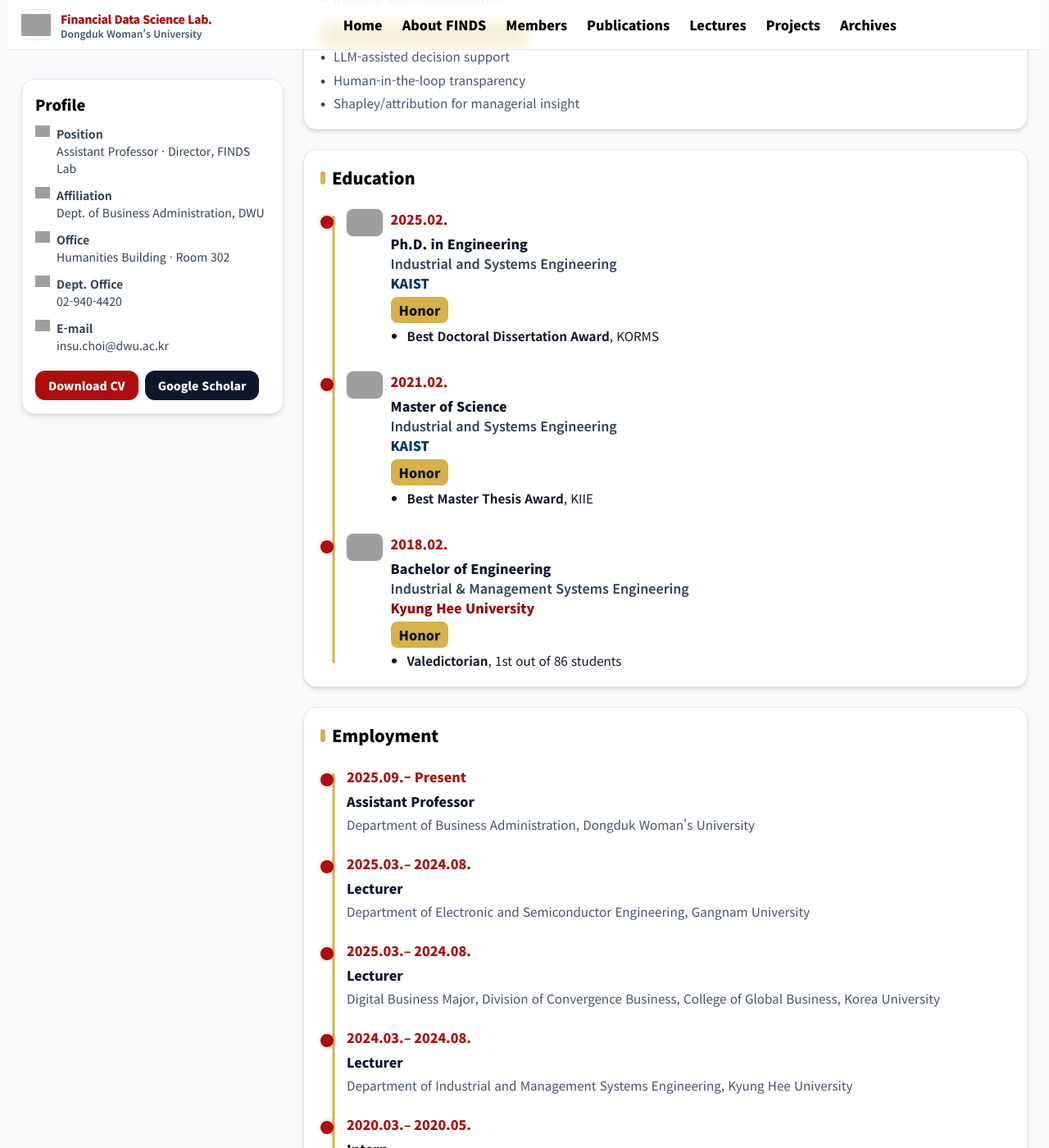
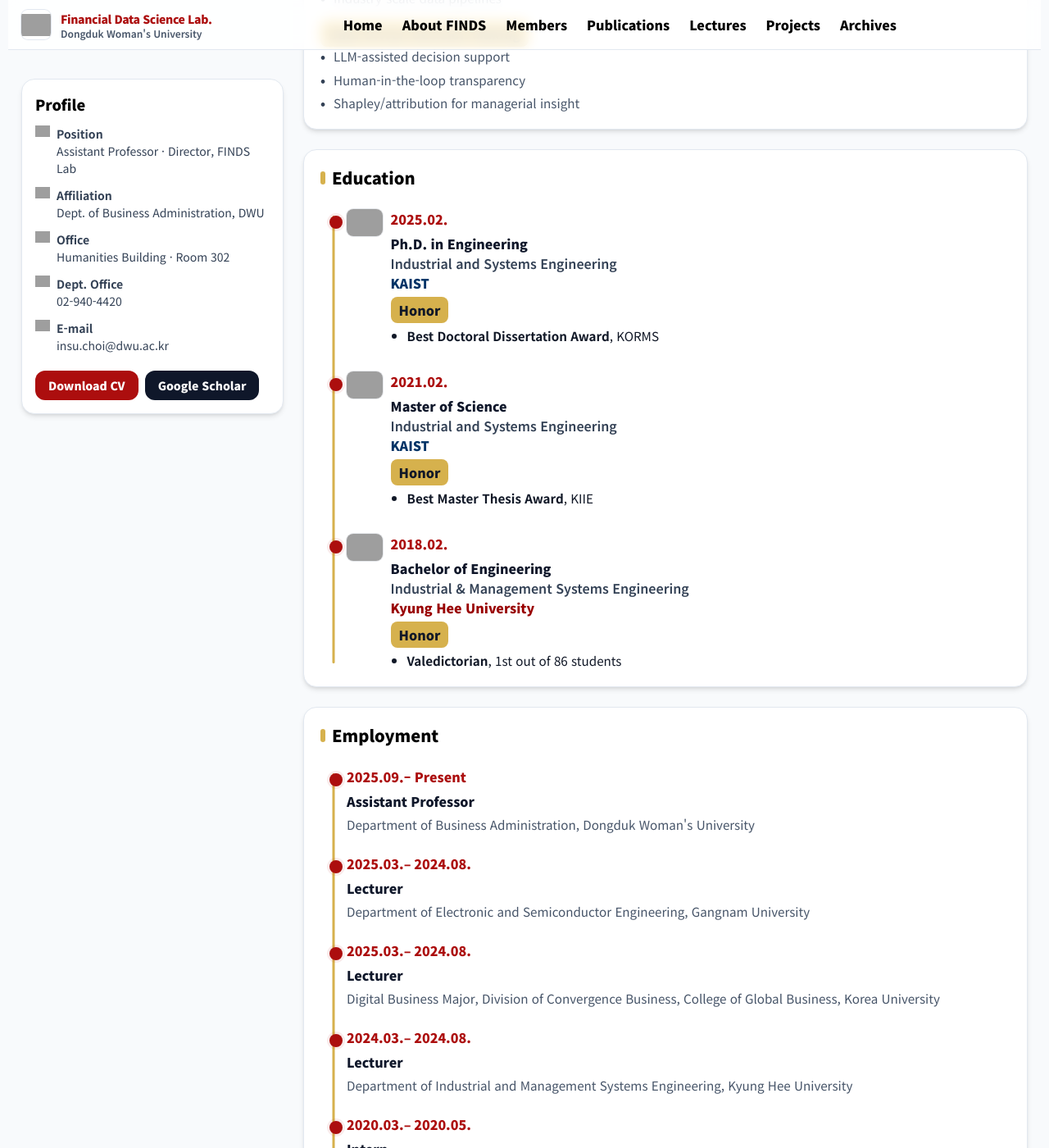
Before and after one commit to FinDS-Lab/site, a Jekyll site: the page built from members-director.html, in a window 1280 px wide and 1400 px high, scrolled down 1673 px. Shown: the whole window at 82% size. Built offline with Jekyll 4.4.1, drawn with Linux system fonts in a browser that asks for light colours; nearby versions of some CDN libraries; grey boxes are pictures that could not be loaded.

Commit message:
Update members-director.html

```diff
--- a/members-director.html
+++ b/members-director.html
@@ -11,7 +11,7 @@ permalink: /members-director.html
     --gold:#d6b14d;
     --year-size:16px;      /* 날짜 폰트 & bullet 지름 */
     --axis-x:1rem;     /* 골드 라인(center) x 위치 (더 오른쪽=값↑, 더 왼쪽=값↓) */
-    --dot-offset:-2.5rem;/* bullet center = axis + offset (음수면 축보다 왼쪽) */
+    --dot-offset:-1.8rem;/* bullet center = axis + offset (음수면 축보다 왼쪽) */
   }
 
   /* ===== 타임라인: bullet은 왼쪽, 황금색 선은 그보다 오른쪽(뒤) — 겹치도록 ===== */
```
